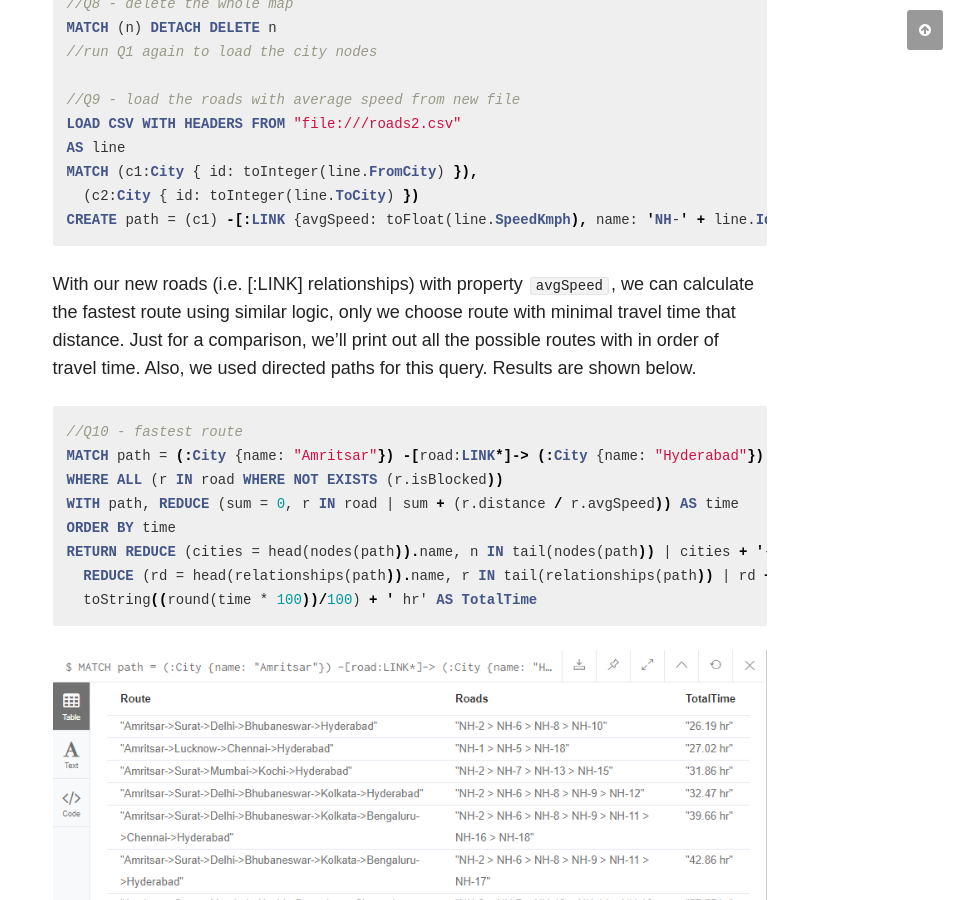
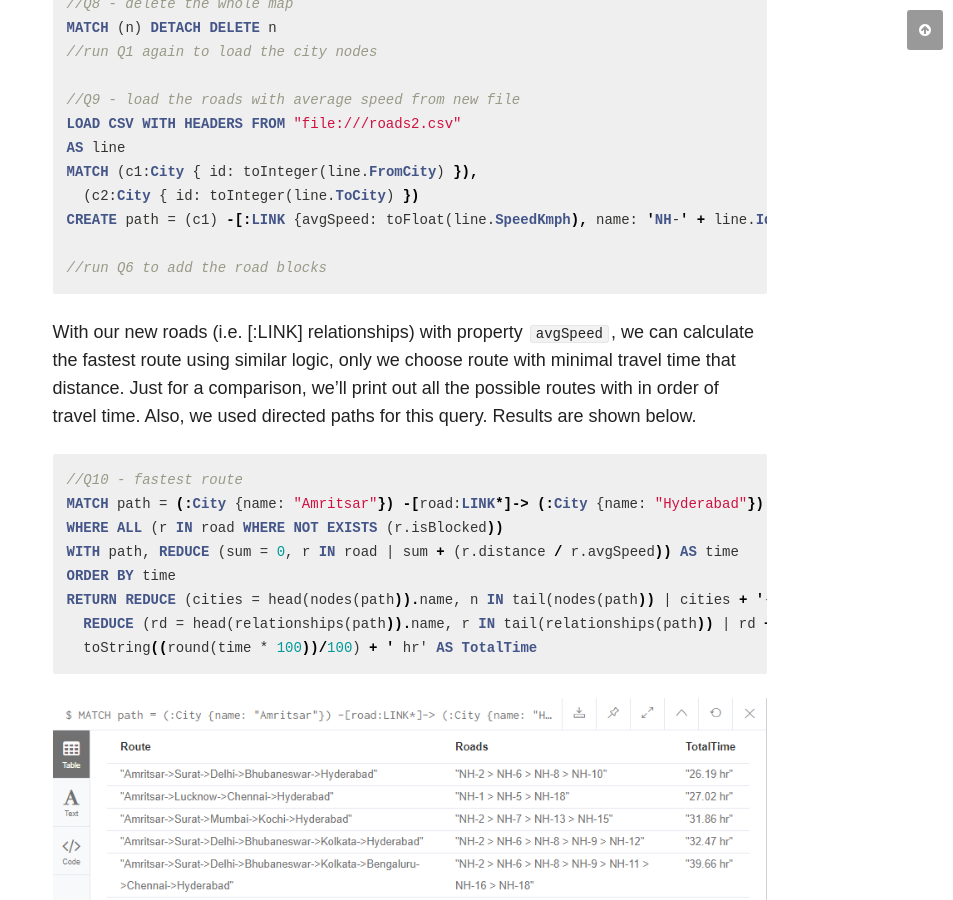
Before and after one commit to chakrabar/chakrabar.github.io, a Jekyll site: the page built from _posts/articles/2018-05-08-neo4j-shortest-distance.md, in a window 1280 px wide and 900 px high, scrolled down 6163 px. Shown: the whole window, without its empty margins (327-1280 px from the left). Built offline with Jekyll 4.4.1, drawn with Linux system fonts in a browser that asks for light colours; nearby versions of some CDN libraries; comment, search, counter and statistics services are not loaded.

Commit message:
Missing little one

````diff
--- a/_posts/articles/2018-05-08-neo4j-shortest-distance.md
+++ b/_posts/articles/2018-05-08-neo4j-shortest-distance.md
@@ -153,6 +153,8 @@ AS line
 MATCH (c1:City { id: toInteger(line.FromCity) }),
   (c2:City { id: toInteger(line.ToCity) })
 CREATE path = (c1) -[:LINK {avgSpeed: toFloat(line.SpeedKmph), name: 'NH-' + line.Id, distance: toInteger(line.DistanceKM) }]-> (c2)
+
+//run Q6 to add the road blocks
 ```
 
 With our new roads (i.e. [:LINK] relationships) with property `avgSpeed`, we can calculate the fastest route using similar logic, only we choose route with minimal travel time that distance. Just for a comparison, we'll print out all the possible routes with in order of travel time. Also, we used directed paths for this query. Results are shown below.
````
